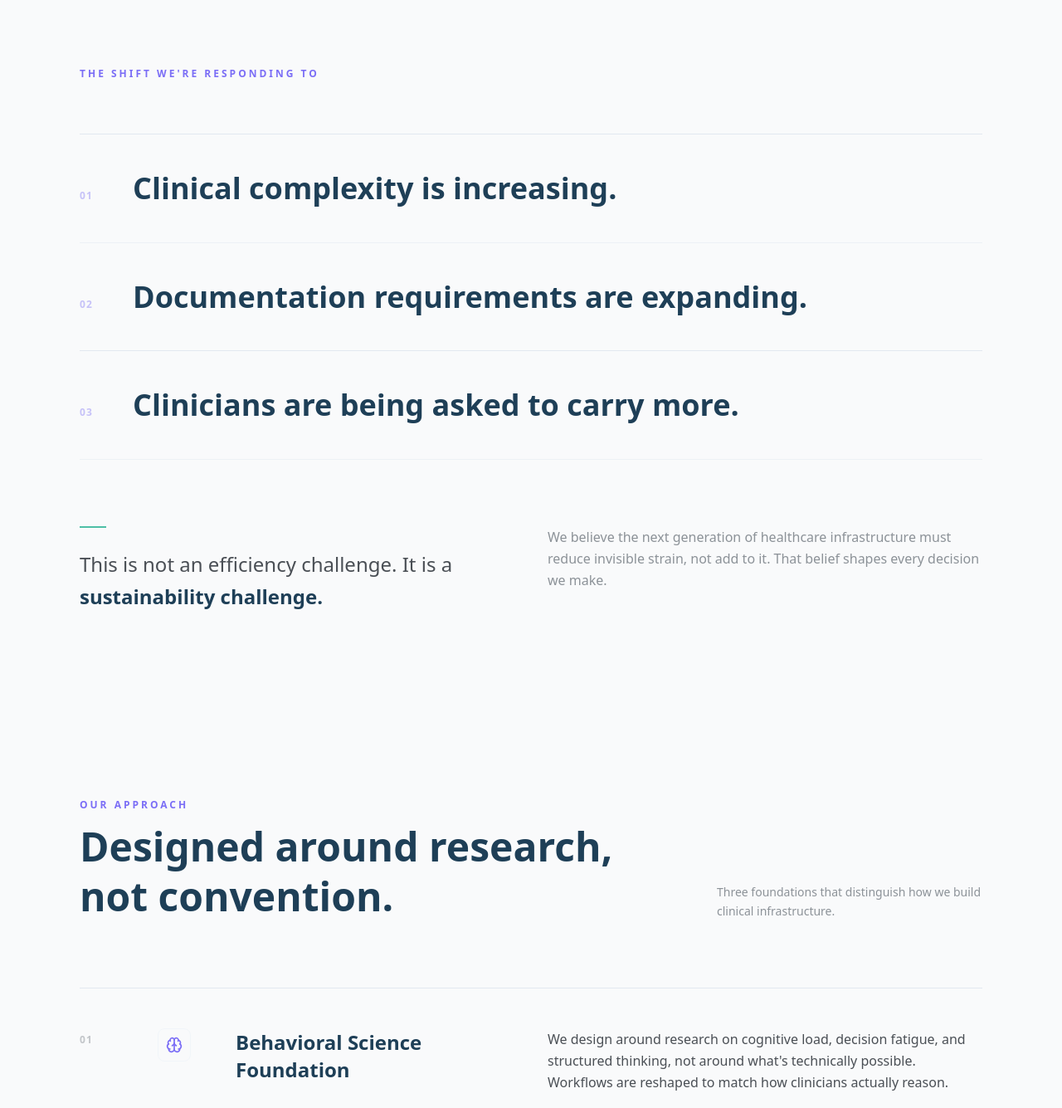
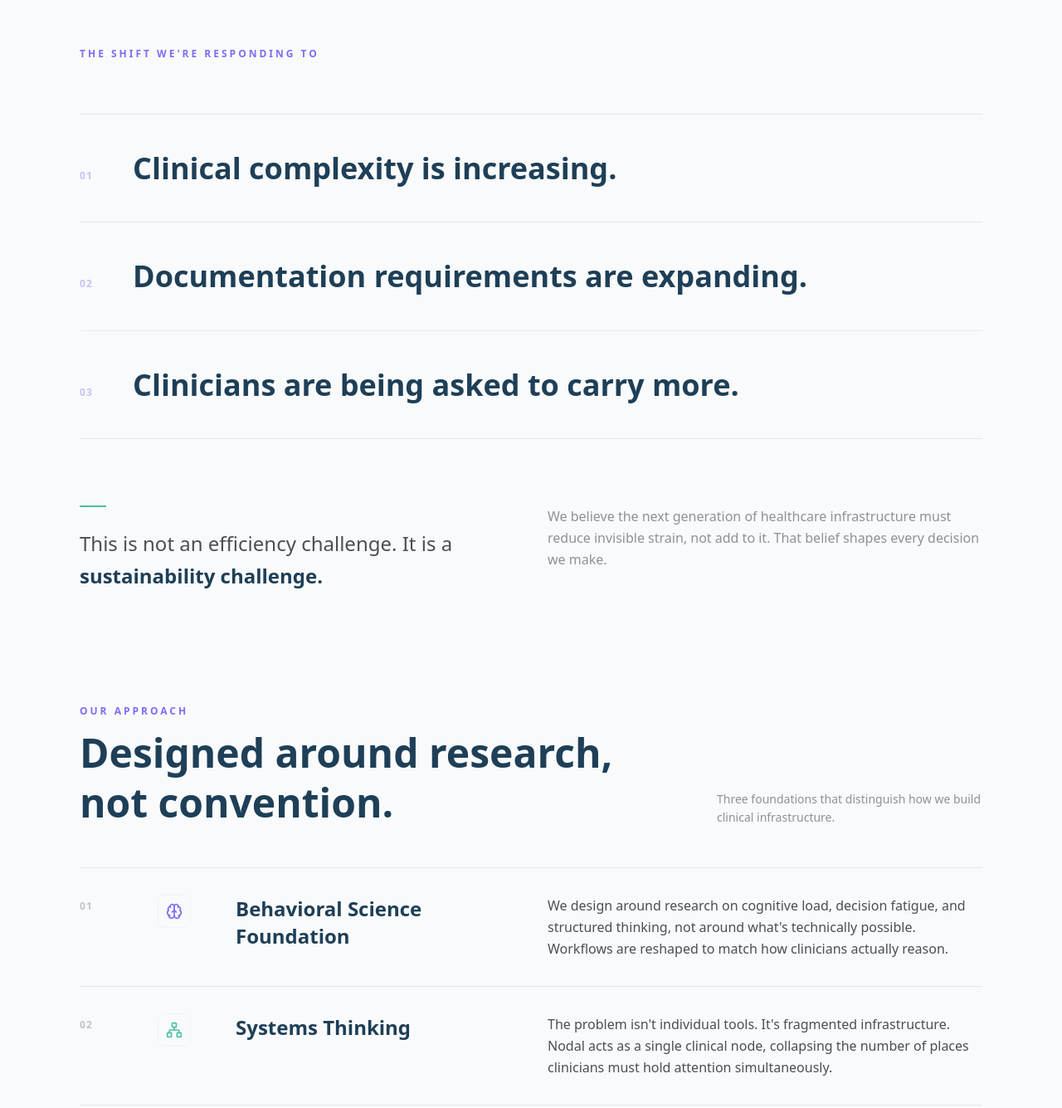
Before and after one commit to corenodal/nodal-website, a React (Vite) app: page /about in a window 1280 px wide. Shown: the part 815-2150 px from the top of the page at 83% size. Built offline with nearby package versions, Linux system fonts and the light colour scheme.

Commit message:
about page -- size fix 3

```diff
--- a/src/sections/OurApproach.tsx
+++ b/src/sections/OurApproach.tsx
@@ -62,11 +62,11 @@ export const OurApproach = () => {
   return (
     <section
       ref={sectionRef}
-      className="py-24 md:py-32 px-6 md:px-24 bg-transparent relative z-10"
+      className="py-12 md:py-16 px-6 md:px-24 bg-transparent relative z-10"
     >
       <div className="max-w-6xl mx-auto">
         {/* Heading row */}
-        <div className="approach-heading opacity-0 flex flex-col md:flex-row md:items-end md:justify-between gap-4 mb-16 md:mb-20">
+        <div className="approach-heading opacity-0 flex flex-col md:flex-row md:items-end md:justify-between gap-4 mb-10 md:mb-12">
           <div>
             <p className="text-xs font-semibold text-nodal-violet uppercase tracking-[0.25em] mb-3">
               Our Approach
@@ -85,7 +85,7 @@ export const OurApproach = () => {
           {principles.map((p, i) => (
             <div
               key={i}
-              className="approach-item opacity-0 border-b border-slate-200 py-10 md:py-12 group grid grid-cols-12 gap-6 md:gap-10 items-start"
+              className="approach-item opacity-0 border-b border-slate-200 py-6 md:py-8 group grid grid-cols-12 gap-6 md:gap-10 items-start"
             >
               {/* Number */}
               <div className="col-span-1">
--- a/src/sections/TheShift.tsx
+++ b/src/sections/TheShift.tsx
@@ -52,7 +52,7 @@ export const TheShift = () => {
   return (
     <section
       ref={sectionRef}
-      className="min-h-screen flex flex-col justify-center px-6 md:px-24 py-24 bg-transparent relative z-10"
+      className="min-h-screen flex flex-col justify-center px-6 md:px-24 py-12 md:py-16 bg-transparent relative z-10"
     >
       <div className="max-w-6xl w-full mx-auto">
         <p className="shift-label opacity-0 text-xs font-semibold text-nodal-violet uppercase tracking-[0.25em] mb-16">
--- a/src/sections/WhoWeAre.tsx
+++ b/src/sections/WhoWeAre.tsx
@@ -48,7 +48,7 @@ export const WhoWeAre = () => {
   return (
     <section
       ref={sectionRef}
-      className="py-24 md:py-32 px-6 md:px-24 bg-transparent relative z-10"
+      className="py-12 md:py-16 px-6 md:px-24 bg-transparent relative z-10"
     >
       <div className="max-w-6xl mx-auto grid grid-cols-1 md:grid-cols-2 gap-16 md:gap-24 items-start">
 
```
